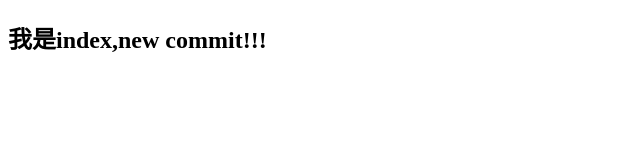
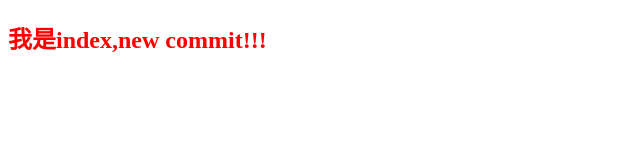
Before and after one commit to PFJL/myProjectTwo, a plain HTML site: page index.html in a window 1280 px wide. Shown: the whole page, without its empty margins (0-640 px from the left). Drawn offline with Linux system fonts and the light colour scheme.

Commit message:
index.css

```diff
--- /dev/null
+++ b/index.css
@@ -0,0 +1,3 @@
+h2{
+    color: red;
+}
--- a/index.html
+++ b/index.html
@@ -5,6 +5,7 @@
     <meta name="viewport" content="width=device-width, initial-scale=1.0">
     <meta http-equiv="X-UA-Compatible" content="ie=edge">
     <title>Document</title>
+    <link rel="stylesheet" href="./index.css">
 </head>
 <body>
     <h2>我是index,new commit!!!</h2>
```
